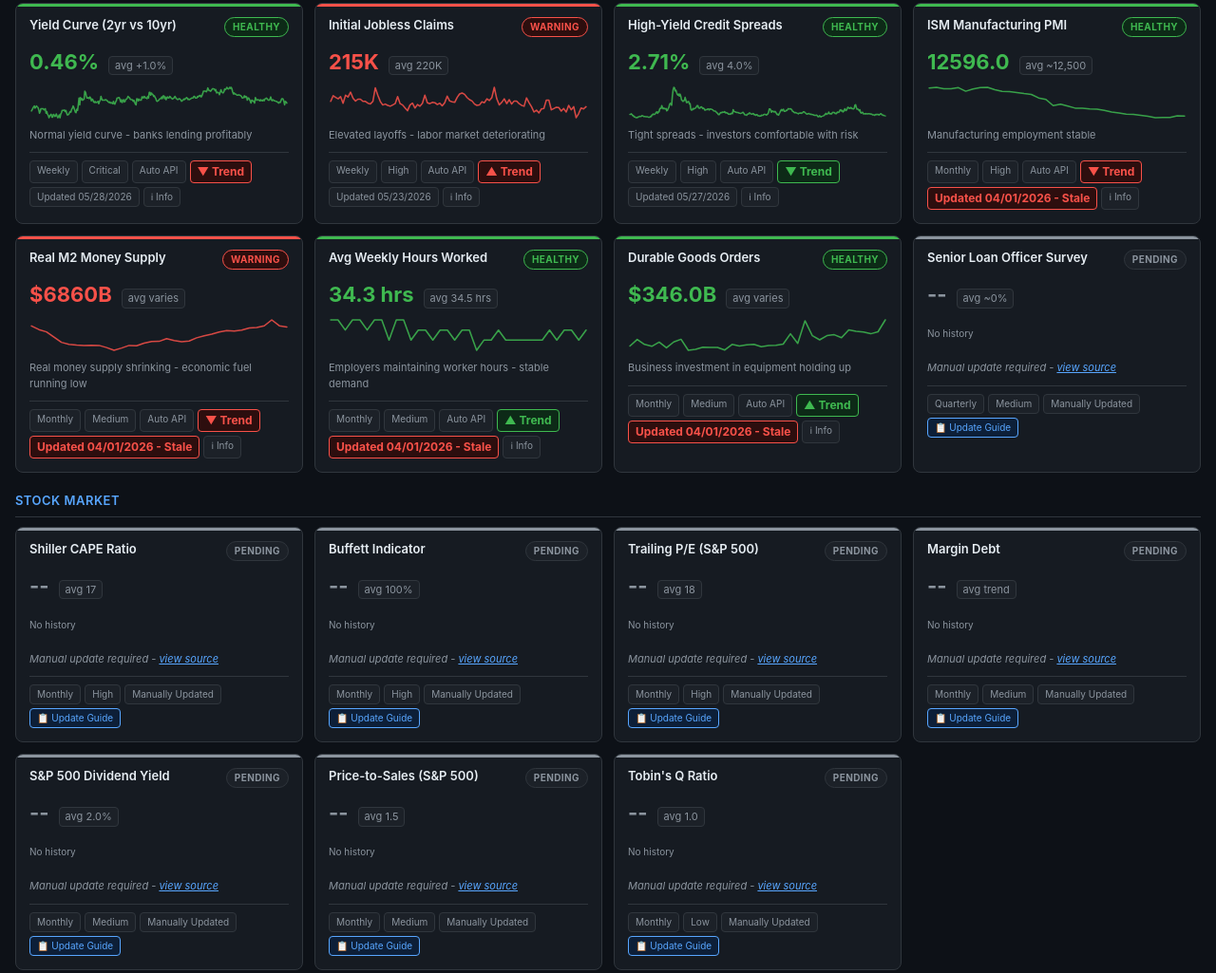
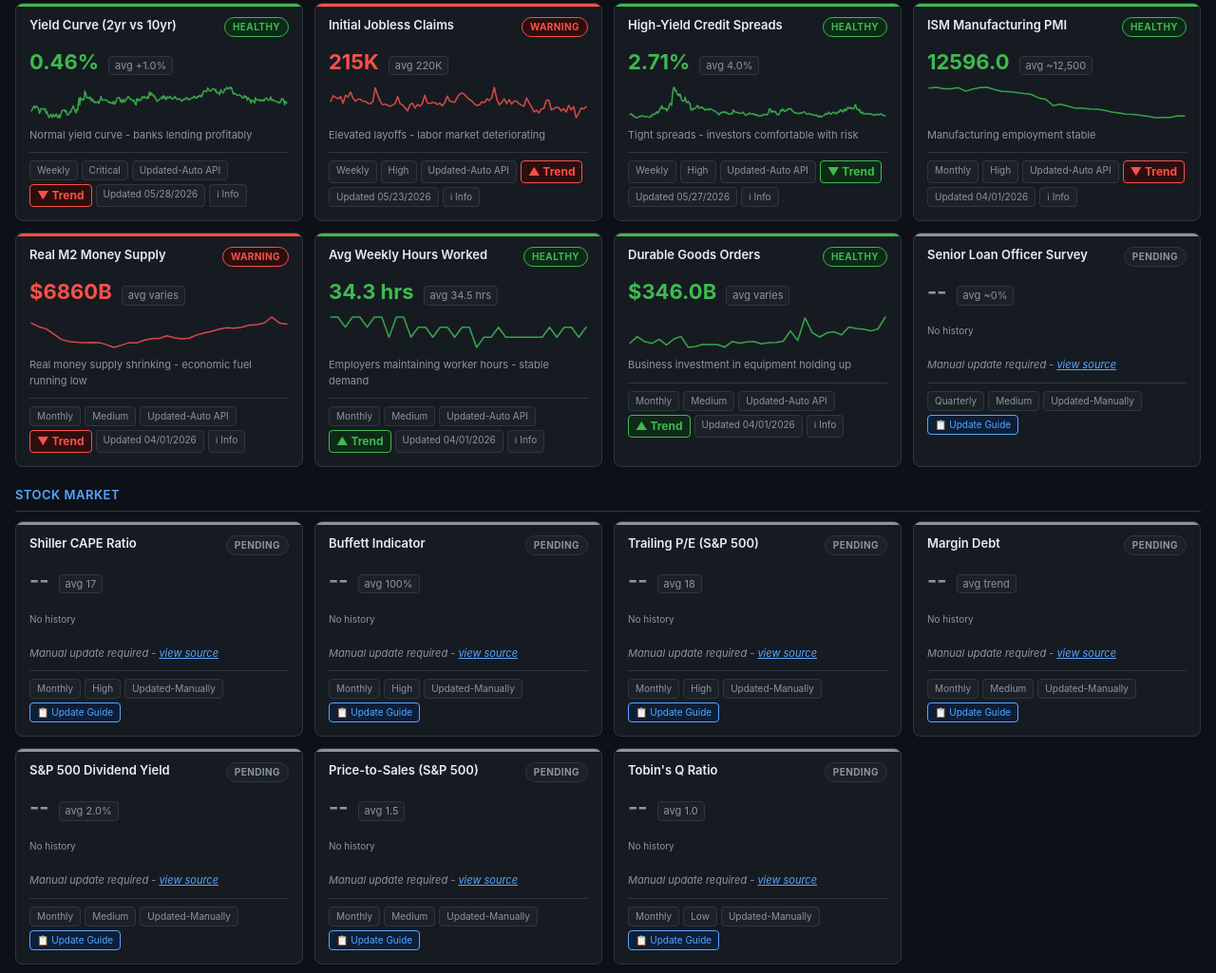
Before and after one commit to egrendonDev/economy-indicators, a website: page index.html in a window 1280 px wide. Shown: the part 819-1844 px from the top of the page at 95% size. Drawn offline with Linux system fonts and the light colour scheme.

Commit message:
updated flag rules

```diff
--- a/index.html
+++ b/index.html
@@ -496,9 +496,9 @@ const MANUAL_STEPS = {
 // ─── STALE DETECTION ──────────────────────────────────────────────────────────
 const STALE_THRESHOLDS = { Weekly: 14, Monthly: 45, Quarterly: 100 };
 
-function isStale(dateStr, frequency) {
-  if (!dateStr || !frequency) return false;
-  const days = (Date.now() - new Date(dateStr)) / 86400000;
+function isStale(fileUpdated, frequency) {
+  if (!fileUpdated || !frequency) return false;
+  const days = (Date.now() - new Date(fileUpdated)) / 86400000;
   return days > (STALE_THRESHOLDS[frequency] || 999);
 }
 
@@ -650,10 +650,10 @@ function renderCard(indicator, dataMap) {
   const pillLabel = status === 'pending' ? 'Pending' : status === 'green' ? 'Healthy' : status === 'orange' ? 'Watch' : 'Warning';
 
   const meta = INDICATOR_META[indicator.id] || {};
-  const sourceLabel = meta.access === 'fred_api' ? 'Auto API' : 'Manually Updated';
+  const sourceLabel = meta.access === 'fred_api' ? 'Updated-Auto API' : 'Updated-Manually';
   const dateLabel = formatDate(d?.latest?.date);
   const trend = getTrend(hist, value);
-  const stale = isStale(d?.latest?.date, meta.frequency);
+  const stale = isStale(d?.file_updated, meta.frequency);
 
   const tooltipText = (TOOLTIPS[indicator.id] || indicator.description).replace(/"/g, '&quot;');
   const badges = [
@@ -796,7 +796,10 @@ async function loadAllData() {
   const results = await Promise.allSettled(DATA_FILES.map(f => fetch(f).then(r => r.ok ? r.json() : null)));
   results.forEach(r => {
     if (r.status === 'fulfilled' && r.value?.indicators) {
-      r.value.indicators.forEach(ind => { if (ind.id) dataMap[ind.id] = ind; });
+      const fileUpdated = r.value.last_updated || null;
+      r.value.indicators.forEach(ind => {
+        if (ind.id) dataMap[ind.id] = { ...ind, file_updated: fileUpdated };
+      });
     }
   });
   return dataMap;
@@ -851,7 +854,7 @@ function renderManualTab() {
       <div class="guide-card-title">${item.label}</div>
       <div class="guide-card-meta">
         <span class="badge">${meta.frequency || ''}</span>
-        <span class="badge">Manually Updated</span>
+        <span class="badge">Updated-Manually</span>
         ${indicator.url ? `<a href="${indicator.url}" target="_blank" class="badge" style="color:var(--blue);border-color:var(--blue);background:#0d1f38">View Source</a>` : ''}
       </div>
       <ol class="guide-steps">
```
